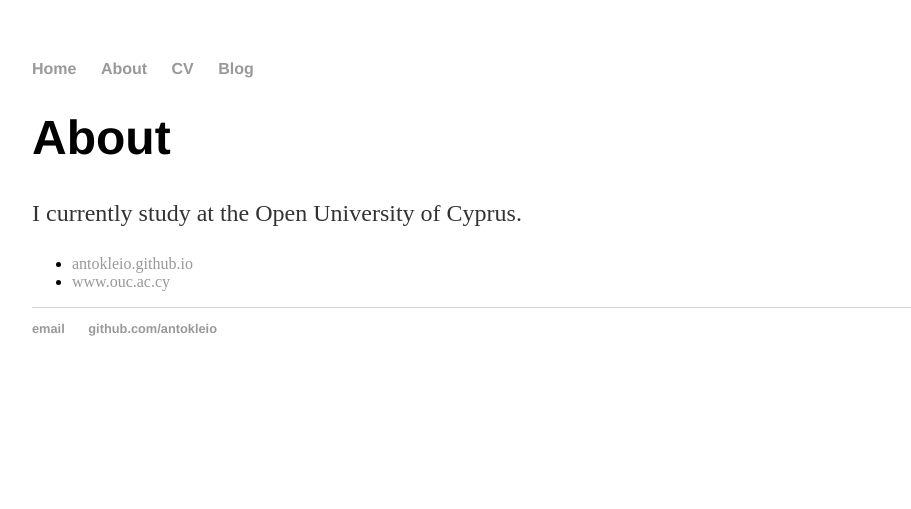
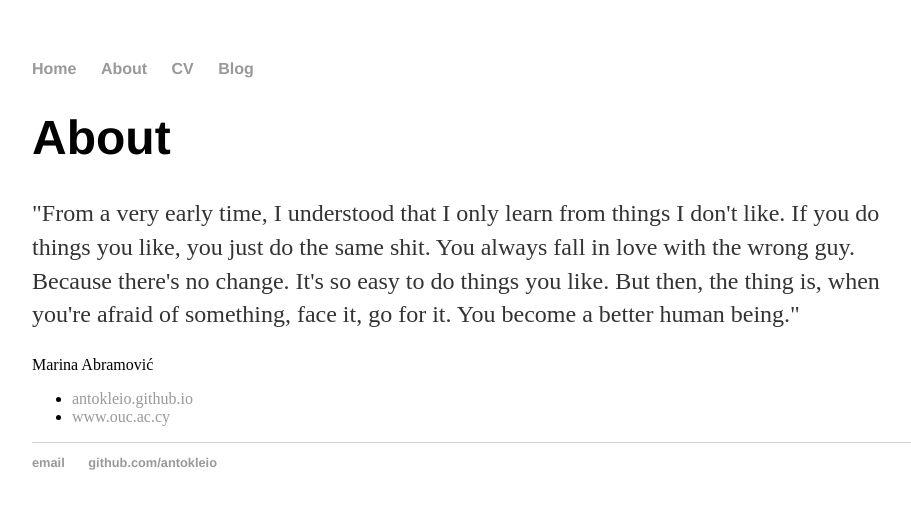
Before and after one commit to ANTOKLEIO/ANTOKLEIO.github.io, a Jekyll site: the page built from about/index.html, in a window 1280 px wide. Shown: the top 509 px of the page, without its empty margins (160-1071 px from the left). Built offline with Jekyll 4.4.1, drawn with Linux system fonts in a browser that asks for light colours.

Commit message:
Update index.html

```diff
--- a/about/index.html
+++ b/about/index.html
@@ -5,8 +5,8 @@ title: About Kleio Antoniou
 
 		<div class="about">
 			<h1>About</h1>
-			<p>I currently study at the Open University of Cyprus.</p>
-
+			<p>"From a very early time, I understood that I only learn from things I don't like. If you do things you like, you just do the same shit. You always fall in love with the wrong guy. Because there's no change. It's so easy to do things you like. But then, the thing is, when you're afraid of something, face it, go for it. You become a better human being."</p>
+                            Marina Abramović
 			<ul class="contacts">
 
 				<li><a href="#">antokleio.github.io</a></li>
```
